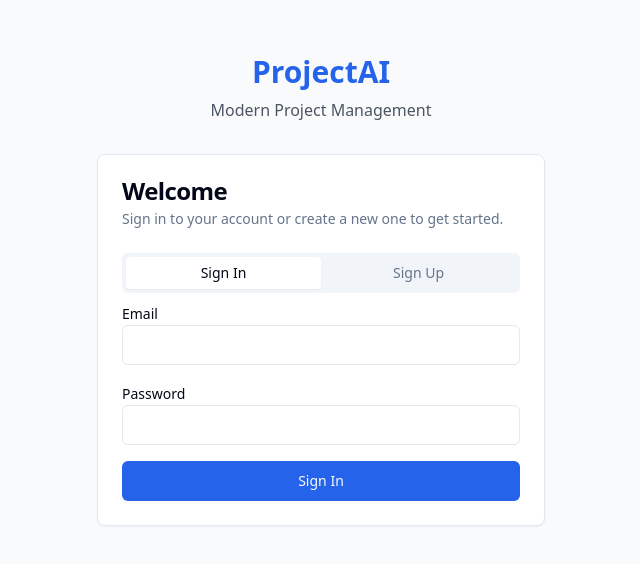
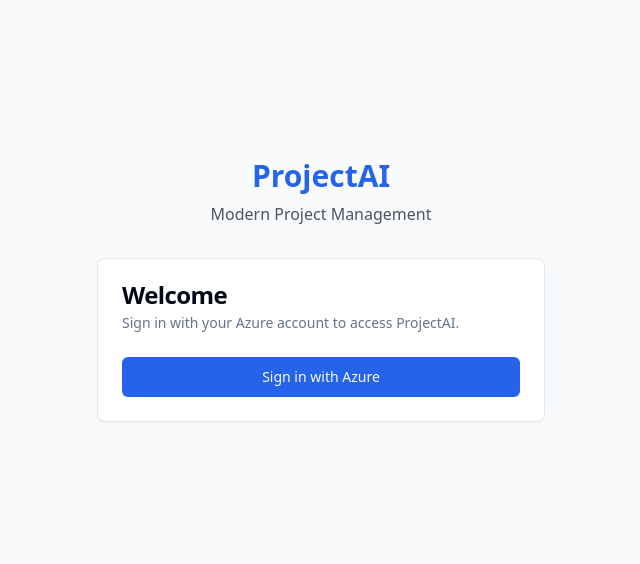
Before and after one commit to A7M4Dz/team-ai-canvas, a React (Vite) app: page / in a window 1280 px wide. Shown: the part 110-674 px from the top of the page, without its empty margins (319-959 px from the left). Built offline with nearby package versions, Linux system fonts and the light colour scheme.

Commit message:
Fix: Disable email signup and enable Azure login
-   Disabled email signup functionality in the AuthPage component.
-   Enabled Azure login as the primary authentication method.

```diff
--- a/src/components/AuthPage.tsx
+++ b/src/components/AuthPage.tsx
@@ -2,39 +2,17 @@
 import React, { useState } from 'react';
 import { useAuth } from '@/hooks/useAuth';
 import { Button } from '@/components/ui/button';
-import { Input } from '@/components/ui/input';
-import { Label } from '@/components/ui/label';
 import { Card, CardContent, CardDescription, CardHeader, CardTitle } from '@/components/ui/card';
-import { Tabs, TabsContent, TabsList, TabsTrigger } from '@/components/ui/tabs';
 import { Loader2 } from 'lucide-react';
 
 export function AuthPage() {
   const [isLoading, setIsLoading] = useState(false);
-  const { signIn, signUp } = useAuth();
+  const { signInWithAzure } = useAuth();
 
-  const [signInData, setSignInData] = useState({
-    email: '',
-    password: '',
-  });
-
-  const [signUpData, setSignUpData] = useState({
-    email: '',
-    password: '',
-    fullName: '',
-  });
-
-  const handleSignIn = async (e: React.FormEvent) => {
-    e.preventDefault();
+  const handleAzureSignIn = async () => {
     setIsLoading(true);
-    await signIn(signInData.email, signInData.password);
-    setIsLoading(false);
-  };
-
-  const handleSignUp = async (e: React.FormEvent) => {
-    e.preventDefault();
-    setIsLoading(true);
-    await signUp(signUpData.email, signUpData.password, signUpData.fullName);
-    setIsLoading(false);
+    await signInWithAzure();
+    // Note: Loading state will persist until redirect happens
   };
 
   return (
@@ -49,84 +27,18 @@ export function AuthPage() {
           <CardHeader>
             <CardTitle>Welcome</CardTitle>
             <CardDescription>
-              Sign in to your account or create a new one to get started.
+              Sign in with your Azure account to access ProjectAI.
             </CardDescription>
           </CardHeader>
           <CardContent>
-            <Tabs defaultValue="signin" className="w-full">
-              <TabsList className="grid w-full grid-cols-2">
-                <TabsTrigger value="signin">Sign In</TabsTrigger>
-                <TabsTrigger value="signup">Sign Up</TabsTrigger>
-              </TabsList>
-
-              <TabsContent value="signin">
-                <form onSubmit={handleSignIn} className="space-y-4">
-                  <div>
-                    <Label htmlFor="email">Email</Label>
-                    <Input
-                      id="email"
-                      type="email"
-                      value={signInData.email}
-                      onChange={(e) => setSignInData({ ...signInData, email: e.target.value })}
-                      required
-                    />
-                  </div>
-                  <div>
-                    <Label htmlFor="password">Password</Label>
-                    <Input
-                      id="password"
-                      type="password"
-                      value={signInData.password}
-                      onChange={(e) => setSignInData({ ...signInData, password: e.target.value })}
-                      required
-                    />
-                  </div>
-                  <Button type="submit" className="w-full bg-blue-600 hover:bg-blue-700" disabled={isLoading}>
-                    {isLoading && <Loader2 className="mr-2 h-4 w-4 animate-spin" />}
-                    Sign In
-                  </Button>
-                </form>
-              </TabsContent>
-
-              <TabsContent value="signup">
-                <form onSubmit={handleSignUp} className="space-y-4">
-                  <div>
-                    <Label htmlFor="fullName">Full Name</Label>
-                    <Input
-                      id="fullName"
-                      type="text"
-                      value={signUpData.fullName}
-                      onChange={(e) => setSignUpData({ ...signUpData, fullName: e.target.value })}
-                      required
-                    />
-                  </div>
-                  <div>
-                    <Label htmlFor="signupEmail">Email</Label>
-                    <Input
-                      id="signupEmail"
-                      type="email"
-                      value={signUpData.email}
-                      onChange={(e) => setSignUpData({ ...signUpData, email: e.target.value })}
-                      required
-                    />
-                  </div>
-                  <div>
-                    <Label htmlFor="signupPassword">Password</Label>
-                    <Input
-                      id="signupPassword"
-                      type="password"
-                      value={signUpData.password}
-                      onChange={(e) => setSignUpData({ ...signUpData, password: e.target.value })}
-                      required
-                    />
-                  </div>
-                  <Button type="submit" className="w-full bg-blue-600 hover:bg-blue-700" disabled={isLoading}>
-                    {isLoading && <Loader2 className="mr-2 h-4 w-4 animate-spin" />}
-                    Sign Up
-                  </Button>
-                </form>
-              </TabsContent>
-            </Tabs>
+            <Button
+              onClick={handleAzureSignIn}
+              className="w-full bg-blue-600 hover:bg-blue-700"
+              disabled={isLoading}
+            >
+              {isLoading && <Loader2 className="mr-2 h-4 w-4 animate-spin" />}
+              Sign in with Azure
+            </Button>
           </CardContent>
         </Card>
       </div>
--- a/src/hooks/useAuth.tsx
+++ b/src/hooks/useAuth.tsx
@@ -8,8 +8,7 @@ interface AuthContextType {
   user: User | null;
   session: Session | null;
   loading: boolean;
-  signIn: (email: string, password: string) => Promise<{ error?: string }>;
-  signUp: (email: string, password: string, fullName: string) => Promise<{ error?: string }>;
+  signInWithAzure: () => Promise<{ error?: string }>;
   signOut: () => Promise<void>;
   userRole: string | null;
   userProfile: any;
@@ -63,42 +62,12 @@ export function AuthProvider({ children }: { children: React.ReactNode }) {
     return () => subscription.unsubscribe();
   }, []);
 
-  const signIn = async (email: string, password: string) => {
+  const signInWithAzure = async () => {
     try {
-      const { error } = await supabase.auth.signInWithPassword({
-        email,
-        password,
-      });
-
-      if (error) {
-        toast({
-          title: "Error",
-          description: error.message,
-          variant: "destructive",
-        });
-        return { error: error.message };
-      }
-
-      toast({
-        title: "Success",
-        description: "Signed in successfully!",
-      });
-      return {};
-    } catch (error: any) {
-      return { error: error.message };
-    }
-  };
-
-  const signUp = async (email: string, password: string, fullName: string) => {
-    try {
-      const { error } = await supabase.auth.signUp({
-        email,
-        password,
+      const { error } = await supabase.auth.signInWithOAuth({
+        provider: 'azure',
         options: {
-          emailRedirectTo: `${window.location.origin}/`,
-          data: {
-            full_name: fullName,
-          }
+          redirectTo: `${window.location.origin}/`
         }
       });
 
@@ -111,10 +80,6 @@ export function AuthProvider({ children }: { children: React.ReactNode }) {
         return { error: error.message };
       }
 
-      toast({
-        title: "Success",
-        description: "Account created successfully! Please check your email to verify your account.",
-      });
       return {};
     } catch (error: any) {
       return { error: error.message };
@@ -142,8 +107,7 @@ export function AuthProvider({ children }: { children: React.ReactNode }) {
       user,
       session,
       loading,
-      signIn,
-      signUp,
+      signInWithAzure,
       signOut,
       userRole,
       userProfile
```
